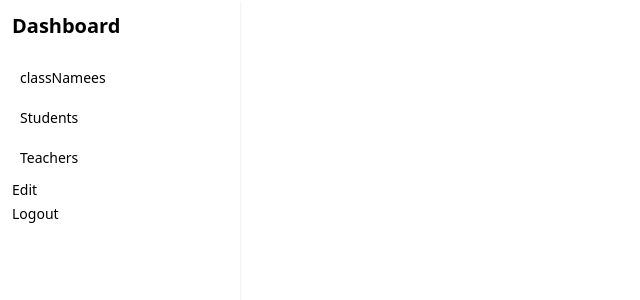
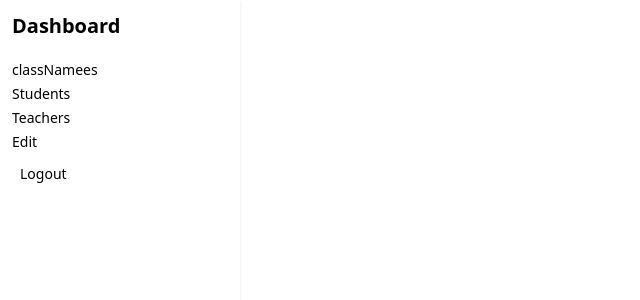
Before and after one commit to bluzeey/school-management, a Next.js app: page /dashboard in a window 1280 px wide. Shown: the top 300 px of the page, without its empty margins (0-640 px from the left). Built offline with nearby package versions, Linux system fonts and the light colour scheme.

Commit message:
Update Sidebar.jsx

```diff
--- a/components/Sidebar.jsx
+++ b/components/Sidebar.jsx
@@ -1,4 +1,5 @@
 import React from "react";
+import Link from "next/link";
 
 export default function Sidebar({user}) {
     return (
@@ -11,43 +12,43 @@ export default function Sidebar({user}) {
                     <div className="flex-1">
                         <ul className="pt-2 pb-4 space-y-1 text-sm">
                             <li className="rounded-sm">
-                                <a
+                                <Link
                                     href="/dashboard/classNamees"
                                     className="flex items-center p-2 space-x-3 rounded-md"
                                 >
                                     <span>classNamees</span>
-                                </a>
+                                </Link>
                             </li>
                             <li className="rounded-sm">
-                                <a
+                                <Link
                                     href="/dashboard/students"
                                     className="flex items-center p-2 space-x-3 rounded-md"
                                 >
                                     <span>Students</span>
-                                </a>
+                                </Link>
                             </li>
                             <li className="rounded-sm">
-                                <a
+                                <Link
                                     href="/dashboard/teachers"
                                     className="flex items-center p-2 space-x-3 rounded-md"
                                 >
                                     <span>Teachers</span>
-                                </a>
+                                </Link>
                             </li>
                             {user=='admin' &&
-                            <li classNameName="rounded-sm">
-                                <a
+                            <li className="rounded-sm">
+                                <Link
                                     href="/dashboard/edit"
-                                    classNameName="flex items-center p-2 space-x-3 rounded-md"
+                                    className="flex items-center p-2 space-x-3 rounded-md"
                                 >
                                     <span>Edit</span>
-                                </a>
+                                </Link>
                             </li>
                             }
-                            <li classNameName="rounded-sm">
+                            <li className="rounded-sm">
                                 <a
                                     href="/"
-                                    classNameName="flex items-center p-2 space-x-3 rounded-md"
+                                    className="flex items-center p-2 space-x-3 rounded-md"
                                 >
                                     <span>Logout</span>
                                 </a>
```
